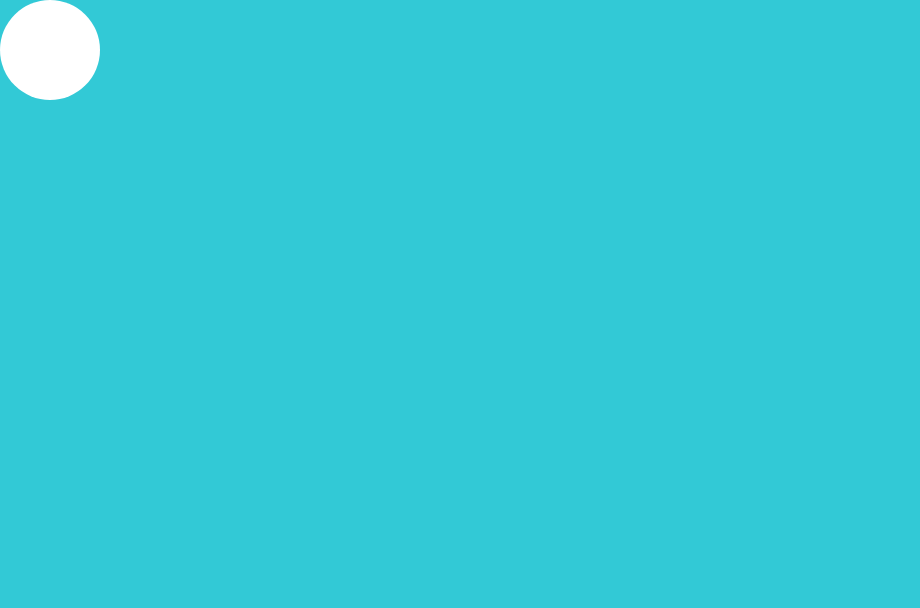
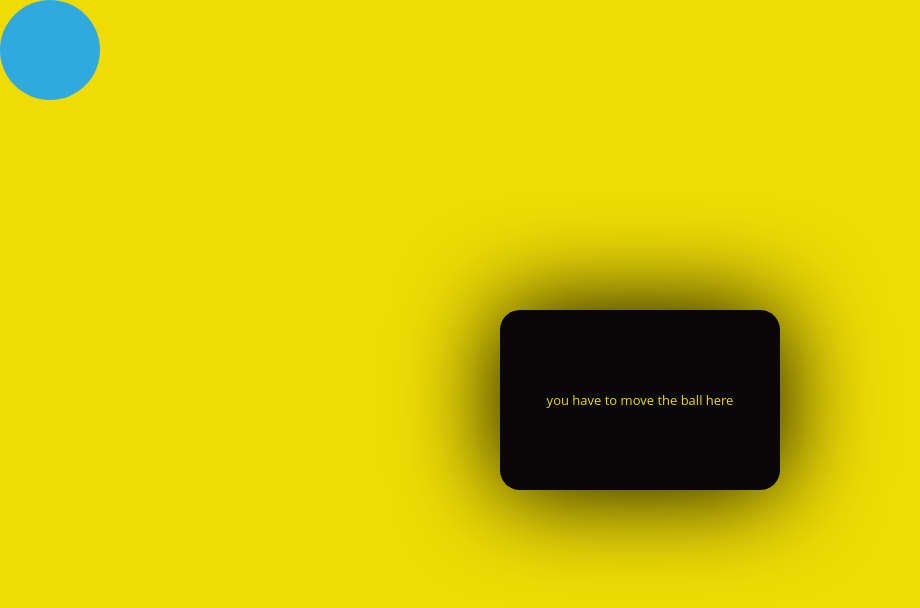
Before and after one commit to dazjavier/device_orientation, a plain HTML site: page index.html in a window 1280 px wide. Shown: the whole page, without its empty margins (0-920 px from the left). Drawn offline with Linux system fonts and the light colour scheme.

Commit message:
feature: added some styles and the function of change color when ball is inner of a div

```diff
--- a/index.html
+++ b/index.html
@@ -2,12 +2,15 @@
 <html>
 <head>
   <meta charset="utf-8">
-  <title>Gyro_Ball</title>
+  <title>Let's get it</title>
   <script src="main.js"></script>
   <meta name="viewport" content="width=device-width, initial-scale=1, maximum-scale=1, user-scalable=no">
   <link rel="stylesheet" href="main.css" type="text/css">
 </head>
-<body onload="init()">
+<body onload="init()" id="body">
   <div id="ball"></div>
+	<div id="box">
+		you have to move the ball here
+	</div>
 </body>
 </html>
--- a/main.css
+++ b/main.css
@@ -1,7 +1,10 @@
+/*@import 'https://fonts.googleapis.com/css?family=Open+Sans:400,600,700';*/
+
 body {
+	font-family: 'Open sans', sans-serif;
 	padding:0;
 	margin:0;
-	background-color: #32c9d6;
+	background-color: #EFDC05;
 }
 
 #ball {
@@ -11,5 +14,25 @@ body {
 	width:100px;
 	height:100px;
 	border-radius: 50%;
-	background: white;
+	background: #30A9DE;
+	z-index: 5;
 }
+
+#box {
+	position: absolute;
+  top: 0;
+  bottom: 0;
+  left: 0;
+  right: 0;
+	padding: 15px;
+	border-radius: 20px;
+	max-width: 250px;
+	font-size: 13px;
+	color: #EFDC05;
+  height: 150px;
+  margin: auto;
+	background-color: #090707;
+	line-height: 150px;
+	text-align: center;
+	box-shadow: 0 0 100px rgba(0, 0, 0, 1);
+}
--- a/main.js
+++ b/main.js
@@ -11,18 +11,31 @@ if (!window.requestAnimationFrame) {
 }
 
 var ball;
+var body;
 var w;
 var h;
+var box;
+var box_left;
+var box_top;
+var limit_w;
+var limit_h;
 
 function init() {
-  ball = document.getElementById("ball");
-  w = window.innerWidth;
-  h = window.innerHeight;
+	body			= document.getElementById("body");
+  ball 			= document.getElementById("ball");
+	box 			= document.getElementById("box");
+  w 				= window.innerWidth;
+  h 				= window.innerHeight;
+	box_left 	= box.offsetLeft;
+	box_top 	= box.offsetTop;
+	limit_w		= w - box_left;
+	limit_h		= h - box_top;
 
-  ball.style.left = (w / 2) - 50 + "px";
-  ball.style.top = (h / 2) - 50 + "px";
-  ball.velocity = {x: 0, y: 0};
-  ball.position = {x: 0, y: 0};
+	ball.style.left = (w / 2) - 100 + "px";
+  ball.style.top 	= (h / 2) - 100 + "px";
+  ball.velocity 	= {x: 0, y: 0};
+  ball.position 	= {x: 0, y: 0};
+
 
   if (window.DeviceOrientationEvent) {
 
@@ -39,6 +52,12 @@ function init() {
 function update() {
   ball.position.x += ball.velocity.x;
   ball.position.y += ball.velocity.y;
+
+	if (ball.position.x < limit_w && ball.position.x > box_left && ball.position.y < limit_h && ball.position.y > box_top) {
+		body.style.backgroundColor = 'red';
+	} else {
+		body.style.backgroundColor = '#EFDC05';
+	}
 
   if (ball.position.x > (w - 100) && ball.velocity.x > 0) {
     ball.position.x = w - 100;
```
